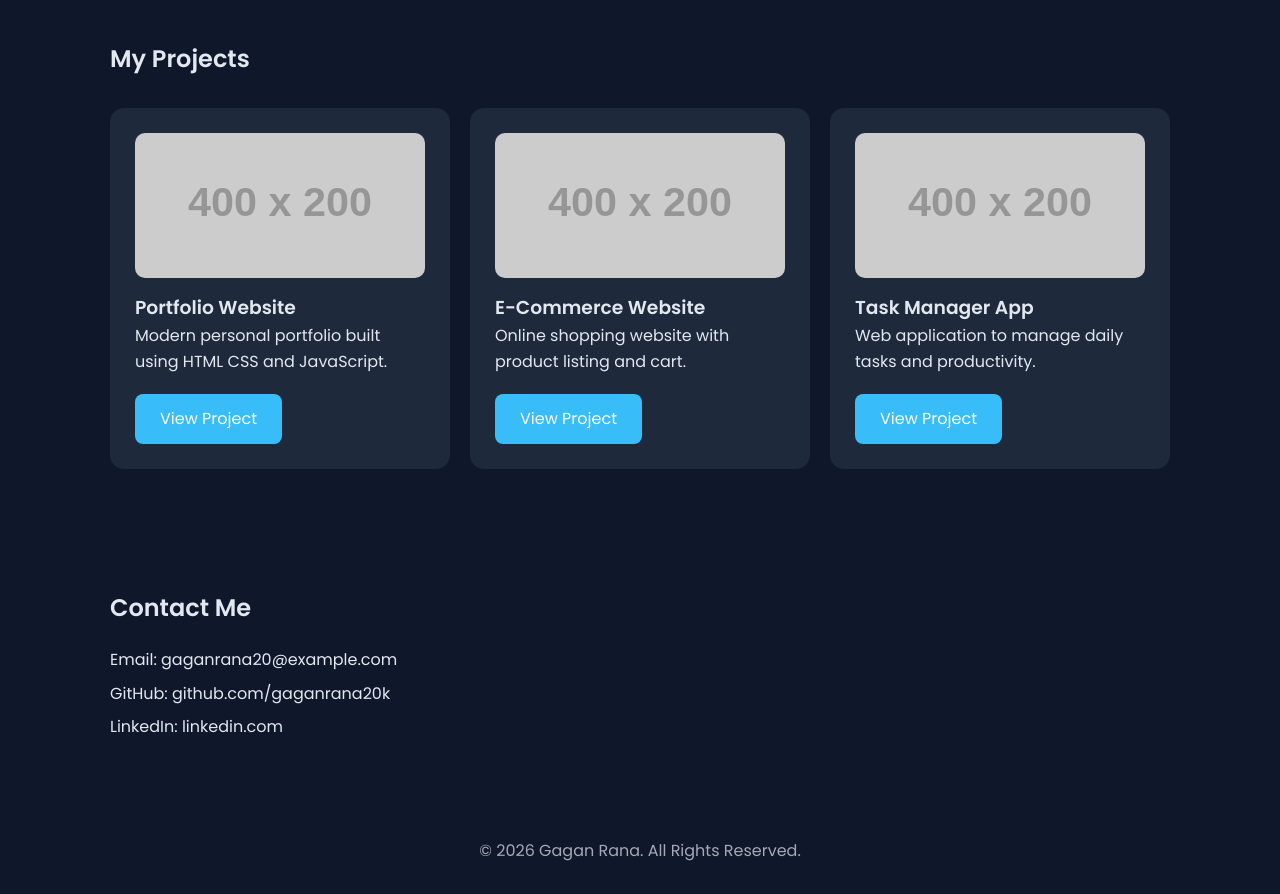
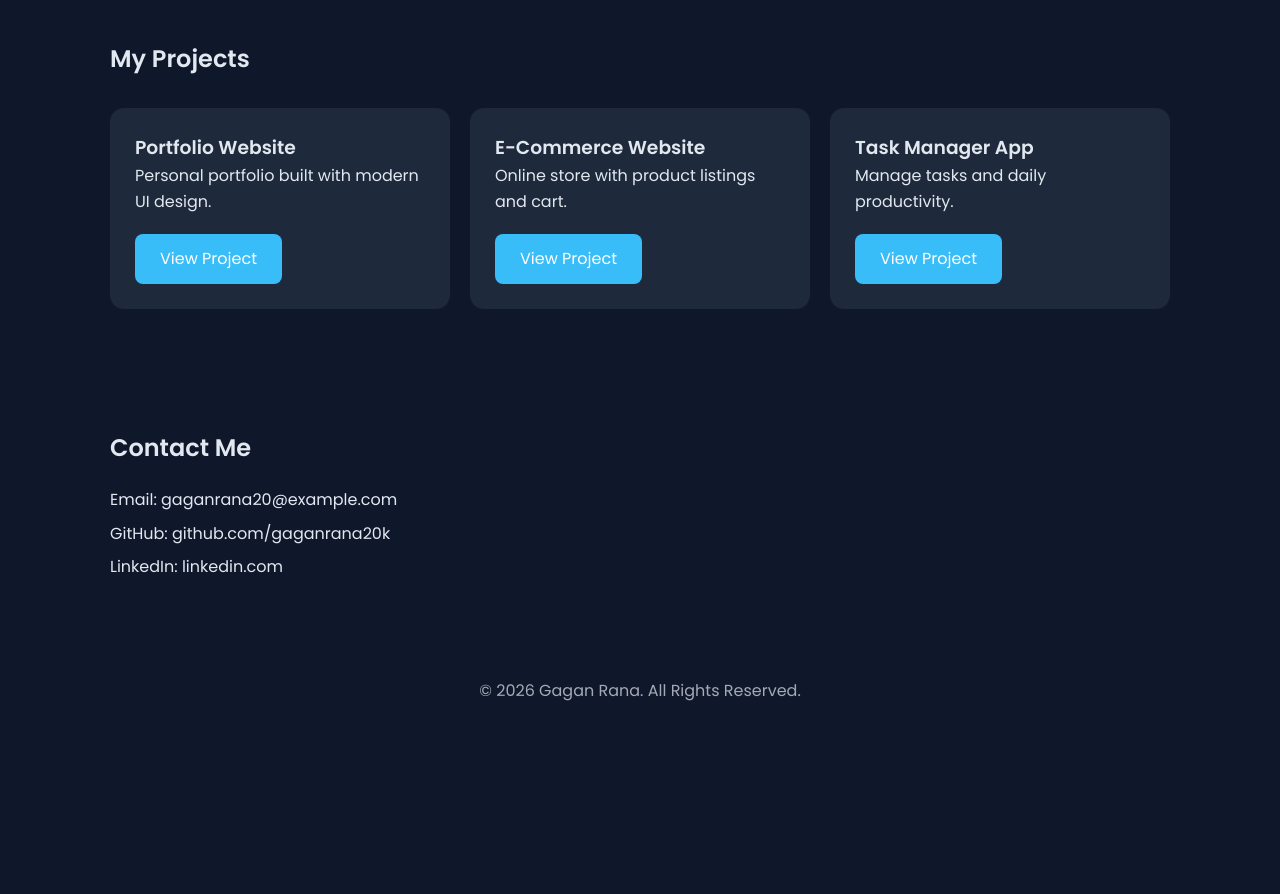
Before and after one commit to gaganrana20k-jpg/gaganrana.github.io, a plain HTML site: page index.html in a window 1280 px wide. Shown: the part 1200-2094 px from the top of the page. After the commit the page ends 1934 px from the top, so only its background shows below. Drawn offline with Linux system fonts and the light colour scheme; placeholder pictures from the web are drawn by us.

Commit message:
Revise project cards for portfolio and e-commerce
Updated project descriptions and buttons to use popups instead of links.

```diff
--- a/index.html
+++ b/index.html
@@ -234,39 +234,21 @@ I am a passionate web developer and BCA student who loves building modern websit
 <div class="cards">
 
 <div class="card">
-
-<img src="https://via.placeholder.com/400x200">
-
 <h3>Portfolio Website</h3>
-
-<p>Modern personal portfolio built using HTML CSS and JavaScript.</p>
-
-<a class="btn" href="#">View Project</a>
-
+<p>Personal portfolio built with modern UI design.</p>
+<a class="btn" onclick="openPopup('portfolio')">View Project</a>
 </div>
 
 <div class="card">
-
-<img src="https://via.placeholder.com/400x200">
-
 <h3>E-Commerce Website</h3>
-
-<p>Online shopping website with product listing and cart.</p>
-
-<a class="btn" href="#">View Project</a>
-
+<p>Online store with product listings and cart.</p>
+<a class="btn" onclick="openPopup('ecommerce')">View Project</a>
 </div>
 
 <div class="card">
-
-<img src="https://via.placeholder.com/400x200">
-
 <h3>Task Manager App</h3>
-
-<p>Web application to manage daily tasks and productivity.</p>
-
-<a class="btn" href="project1.html">View Project</a>
-
+<p>Manage tasks and daily productivity.</p>
+<a class="btn" onclick="openPopup('task')">View Project</a>
 </div>
 
 </div>
```
